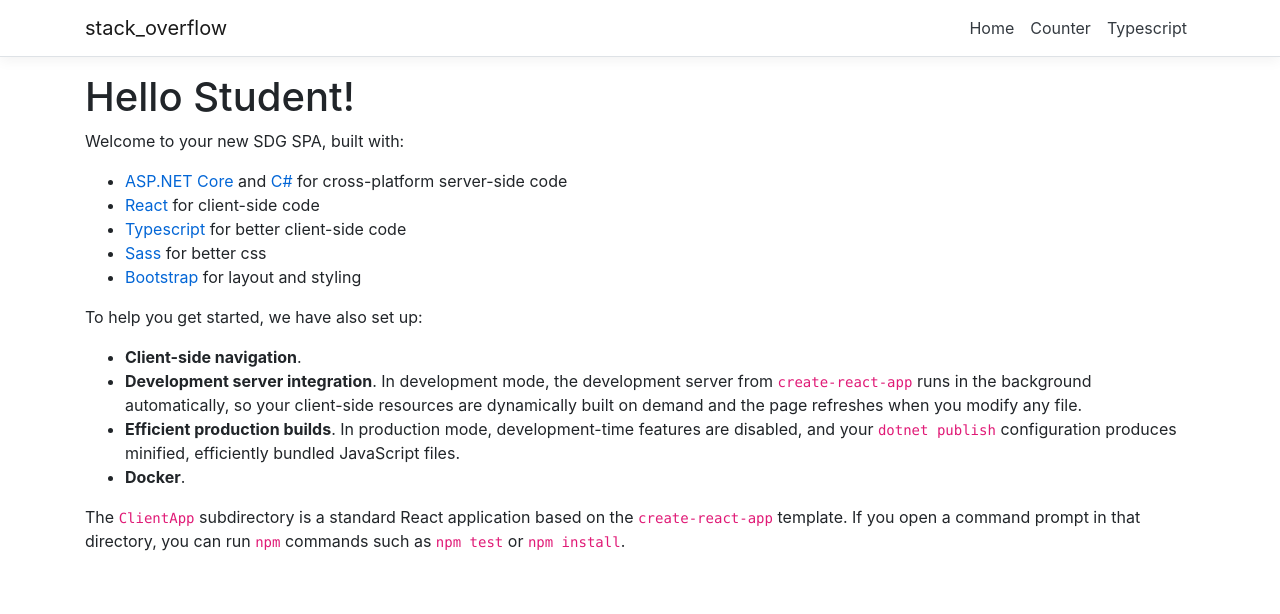
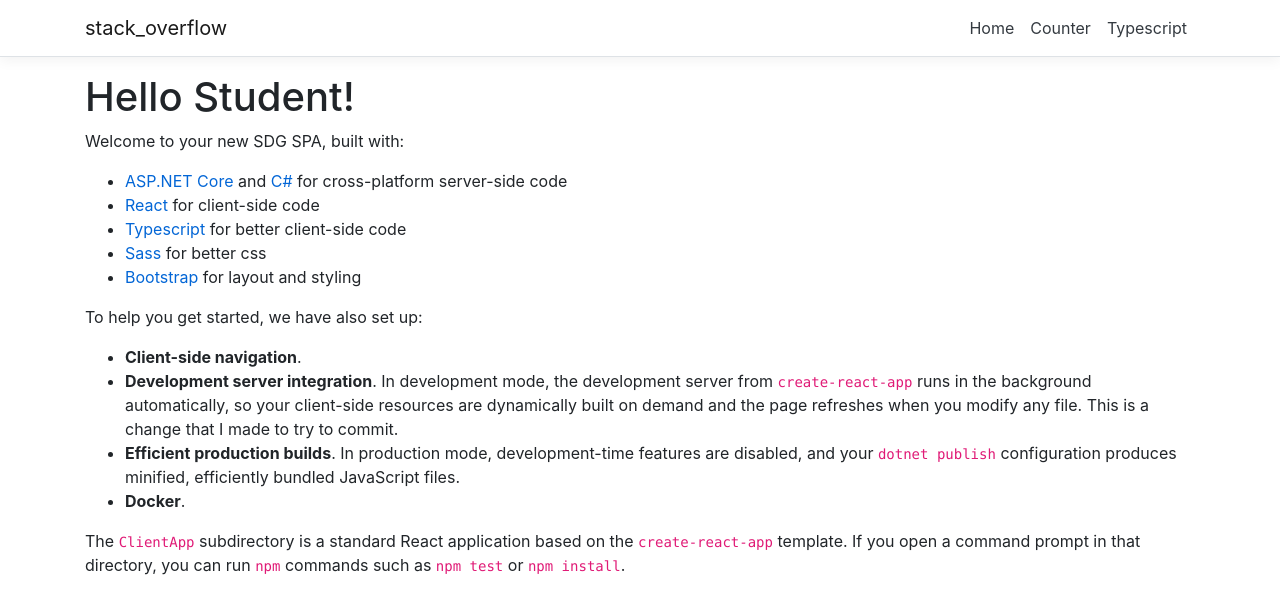
Before and after one commit to Evan-Gilbert-1212/stack-overflow, a React (Create React App) app in the folder ClientApp/: page / in a window 1280 px wide. Shown: the top 614 px of the page. Built offline with nearby package versions, Linux system fonts and the light colour scheme.

Commit message:
made a change on home.jsx for testing

```diff
--- a/ClientApp/src/pages/Home.jsx
+++ b/ClientApp/src/pages/Home.jsx
@@ -39,7 +39,7 @@ export function Home() {
           the development server from <code>create-react-app</code> runs in the
           background automatically, so your client-side resources are
           dynamically built on demand and the page refreshes when you modify any
-          file.
+          file. This is a change that I made to try to commit.
         </li>
         <li>
           <strong>Efficient production builds</strong>. In production mode,
```
